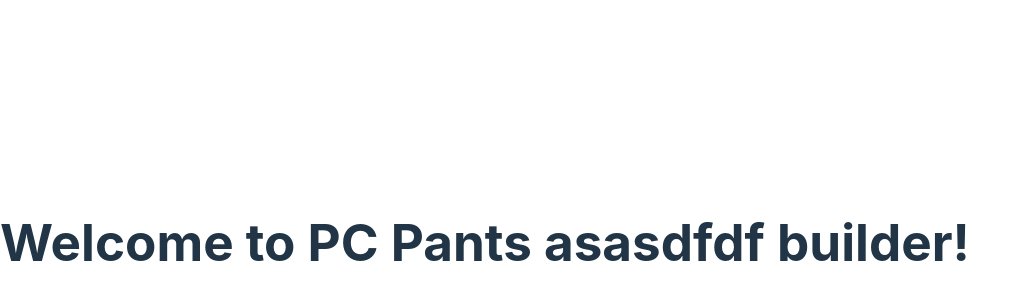
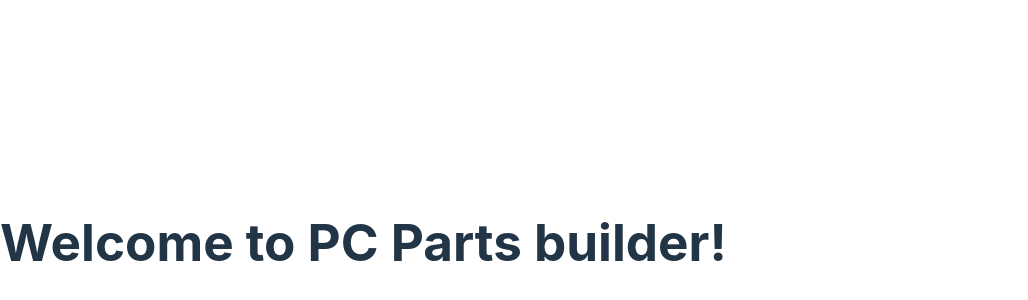
Before and after one commit to jstenecker/PCparts_builder, a React (Vite) app: page / in a window 1280 px wide. Shown: the part 158-458 px from the top of the page, without its empty margins (0-1028 px from the left). Built offline with nearby package versions, Linux system fonts and the light colour scheme.

Commit message:
Fix welcome message

```diff
--- a/src/pages/Home.jsx
+++ b/src/pages/Home.jsx
@@ -3,7 +3,7 @@
 const Home = () => {
     return (
         <div>
-            <h1>Welcome to PC Pants asasdfdf builder!</h1>
+            <h1>Welcome to PC Parts builder!</h1>
         </div>
     );
 };
```
Also changed, not shown: src/App.jsx (line endings or trailing spaces).
